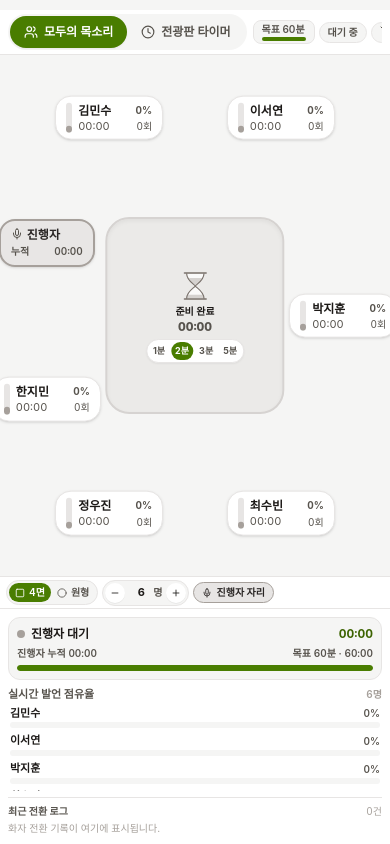
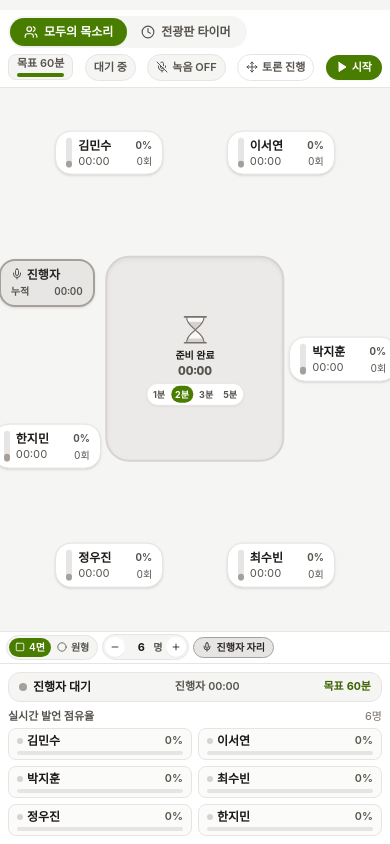
Before and after one commit to leauvas/facilitation-toolkit, a React (Vite) app: page /toolkit/allvoices in a window 390 px wide. Built offline with nearby package versions, Linux system fonts and the light colour scheme; a web font is replaced by a local one.

Commit message:
fix: remove portrait nav scroll & fit 12-person share chips in 100dvh

```diff
--- a/src/components/BalanceView.tsx
+++ b/src/components/BalanceView.tsx
@@ -429,10 +429,38 @@ export const BalanceView: React.FC<BalanceViewProps> = ({
         </footer>
       </section>
 
-      {/* Right Column (~32%, 240px~280px): Zero-Scroll Live Sub-Info Panel */}
-      <aside className="flex h-[34%] min-h-[172px] max-h-[236px] w-full shrink-0 flex-col justify-between gap-1.5 overflow-hidden border-t border-stone-200 bg-white p-2 sm:h-full sm:max-h-none sm:w-[248px] sm:border-l sm:border-t-0 sm:p-2.5 md:w-[264px] lg:w-[280px] landscape:h-full landscape:max-h-none landscape:w-[240px] landscape:border-l landscape:border-t-0 [@media(max-height:450px)]:gap-1 [@media(max-height:450px)]:p-1.5">
-        {/* Top: Active Speaker, Facilitator Total & Goal Time Gauge */}
-        <div className="shrink-0 rounded-xl border border-stone-200 bg-stone-100 p-2 [@media(max-height:450px)]:p-1.5">
+      {/* Right Column (~32%, 240px~280px) / Bottom Portrait Panel (auto-height, zero scroll for 12명) */}
+      <aside className="flex h-auto max-h-none w-full shrink-0 flex-col gap-1.5 overflow-hidden border-t border-stone-200 bg-white p-2 sm:h-full sm:w-[248px] sm:justify-between sm:border-l sm:border-t-0 sm:p-2.5 md:w-[264px] lg:w-[280px] landscape:h-full landscape:w-[240px] landscape:justify-between landscape:border-l landscape:border-t-0 [@media(max-height:450px)]:gap-1 [@media(max-height:450px)]:p-1.5">
+        {/* Mobile Portrait Single-Row Status Bar */}
+        <div className="flex shrink-0 items-center justify-between gap-2 rounded-xl border border-stone-200 bg-stone-100 px-2.5 py-1.5 text-xs sm:hidden landscape:hidden">
+          <div className="flex min-w-0 items-center gap-1.5">
+            <span
+              className={`h-2 w-2 shrink-0 rounded-full ${
+                sessionStatus === 'running'
+                  ? 'bg-lime-700 animate-pulse'
+                  : sessionStatus === 'paused'
+                    ? 'bg-orange-600'
+                    : 'bg-stone-400'
+              }`}
+            />
+            <span className="truncate font-bold text-stone-900">
+              {sessionStatus === 'idle' ? '진행자 대기' : activeSpeakerName}
+            </span>
+          </div>
+          <span className="shrink-0 tabular-nums text-[11px] font-semibold text-stone-600">
+            진행자 {formatClockMMSS(facilitatorTotalSec)}
+          </span>
+          <span
+            className={`shrink-0 tabular-nums text-[11px] font-bold ${
+              isGoalOvertime ? 'text-orange-700' : 'text-lime-800'
+            }`}
+          >
+            목표 {goalMinutes}분
+          </span>
+        </div>
+
+        {/* Desktop / Landscape Expanded Status Card */}
+        <div className="hidden shrink-0 rounded-xl border border-stone-200 bg-stone-100 p-2 sm:block landscape:block [@media(max-height:450px)]:p-1.5">
           <div className="flex items-center justify-between gap-1.5">
             <div className="flex min-w-0 items-center gap-1.5">
               <span
@@ -475,11 +503,16 @@ export const BalanceView: React.FC<BalanceViewProps> = ({
           </div>
         </div>
 
-        {/* Middle: Live Share Bar List (auto 2-col grid at >= 7 participants, zero scroll) */}
+        {/* Middle: Live Share Chips (Portrait: 2-col <=6 / 3-col 7..12; Landscape/Desktop: 1-col / 2-col) */}
         <div className="flex flex-1 min-h-0 flex-col overflow-hidden">
-          <div className="mb-1 flex shrink-0 items-center justify-between">
-            <span className="text-[11px] font-bold text-stone-600">실시간 발언 점유율</span>
-            <span className="text-[10px] font-semibold text-stone-400 tabular-nums">
+          <div className="mb-1 flex shrink-0 items-center justify-between gap-2">
+            <span className="shrink-0 text-[11px] font-bold text-stone-600">실시간 발언 점유율</span>
+            <span className="truncate text-[11px] text-stone-500 sm:hidden landscape:hidden">
+              {recentLogs[0]
+                ? `최근: ${recentLogs[0].speaker} (${formatClockMMSS(recentLogs[0].startSec)}–${formatClockMMSS(recentLogs[0].endSec)})`
+                : `${participants.length}명`}
+            </span>
+            <span className="hidden text-[10px] font-semibold text-stone-400 tabular-nums sm:inline landscape:inline">
               {participants.length}명
             </span>
           </div>
@@ -487,8 +520,8 @@ export const BalanceView: React.FC<BalanceViewProps> = ({
           <div
             className={`grid flex-1 min-h-0 content-start overflow-hidden ${
               useTwoColBars
-                ? 'grid-cols-2 gap-x-2.5 gap-y-1 [@media(max-height:450px)]:gap-y-0.5'
-                : 'grid-cols-1 gap-y-1.5 [@media(max-height:450px)]:gap-y-1'
+                ? 'grid-cols-3 gap-1 sm:grid-cols-2 sm:gap-x-2 sm:gap-y-1 landscape:grid-cols-2 landscape:gap-x-2 landscape:gap-y-1 [@media(max-height:450px)]:gap-y-0.5'
+                : 'grid-cols-2 gap-1.5 sm:grid-cols-1 sm:gap-y-1.5 landscape:grid-cols-1 landscape:gap-y-1 [@media(max-height:450px)]:gap-y-1'
             }`}
           >
             {participants.map((p) => {
@@ -500,29 +533,46 @@ export const BalanceView: React.FC<BalanceViewProps> = ({
                 currentTurnElapsedSec: 0,
               };
 
+              const dotColor =
+                m.balanceState === 'speaking'
+                  ? 'bg-lime-600'
+                  : m.balanceState === 'dominant'
+                    ? 'bg-orange-500'
+                    : m.balanceState === 'balanced'
+                      ? 'bg-emerald-500'
+                      : 'bg-stone-300';
+
               const barColor =
                 m.balanceState === 'speaking'
-                  ? 'bg-lime-700'
+                  ? 'bg-lime-600'
                   : m.balanceState === 'dominant'
-                    ? 'bg-orange-600'
+                    ? 'bg-orange-500'
                     : m.balanceState === 'balanced'
                       ? 'bg-emerald-500'
                       : 'bg-stone-300';
 
               return (
-                <div key={p.id} className="min-w-0 px-0.5">
+                <div
+                  key={p.id}
+                  className="min-w-0 rounded-lg border border-stone-200 bg-stone-50/80 px-2 py-1 [@media(max-height:450px)]:px-1.5 [@media(max-height:450px)]:py-0.5"
+                >
                   <div className="flex items-center justify-between gap-1 leading-tight">
-                    <span className="min-w-0 truncate whitespace-nowrap text-[11px] font-bold text-stone-900 [@media(max-height:450px)]:text-[10px]">
-                      {p.name}
-                    </span>
-                    <span className="shrink-0 tabular-nums text-[10px] font-semibold text-stone-600">
+                    <div className="flex min-w-0 items-center gap-1">
+                      <span className={`h-1.5 w-1.5 shrink-0 rounded-full ${dotColor}`} />
+                      <span className="min-w-0 truncate whitespace-nowrap text-xs font-semibold text-stone-900 sm:text-[11px] [@media(max-height:450px)]:text-[10px]">
+                        {p.name}
+                      </span>
+                    </div>
+                    <span className="shrink-0 tabular-nums text-[11px] font-semibold text-stone-600 sm:text-[10px]">
                       {Math.round(m.sharePct)}%
                     </span>
                   </div>
-                  <div className="mt-0.5 h-1.5 w-full overflow-hidden rounded-full bg-stone-100 [@media(max-height:450px)]:h-1">
+                  <div className="mt-0.5 h-1 w-full overflow-hidden rounded-full bg-stone-200">
                     <div
                       className={`h-full rounded-full transition-all duration-200 ${barColor}`}
-                      style={{ width: `${Math.min(100, Math.max(m.totalSec > 0 ? 4 : 0, m.sharePct))}%` }}
+                      style={{
+                        width: `${Math.min(100, Math.max(m.totalSec > 0 ? 4 : 0, m.sharePct))}%`,
+                      }}
                     />
                   </div>
                 </div>
@@ -531,8 +581,8 @@ export const BalanceView: React.FC<BalanceViewProps> = ({
           </div>
         </div>
 
-        {/* Bottom: Latest 2 Switch Logs */}
-        <div className="shrink-0 border-t border-stone-200 pt-1.5">
+        {/* Bottom: Latest 2 Switch Logs (hidden on portrait to keep 12명 grid zero-scroll) */}
+        <div className="hidden shrink-0 border-t border-stone-200 pt-1.5 sm:block landscape:block">
           <div className="mb-0.5 flex items-center justify-between">
             <span className="text-[10px] font-bold text-stone-600">최근 전환 로그</span>
             <span className="text-[10px] text-stone-400 tabular-nums">
--- a/src/components/TopNavBar.tsx
+++ b/src/components/TopNavBar.tsx
@@ -79,9 +79,10 @@ export const TopNavBar: React.FC<TopNavBarProps> = ({
 
   return (
     <>
-      <header className="landscape-compact-header relative z-30 min-h-[44px] w-full shrink-0 border-b border-stone-200 bg-white py-1">
-        <div className="mx-auto flex h-full max-w-[1600px] items-center justify-between gap-1.5 px-2 sm:px-4">
-          {/* Left: Primary Tab Navigation */}
+      <header className="relative z-30 min-h-[44px] w-full shrink-0 border-b border-stone-200 bg-white py-1.5 sm:py-1">
+        <div className="mx-auto flex max-w-[1600px] flex-col gap-1.5 px-2 sm:flex-row sm:items-center sm:justify-between sm:px-4">
+          {/* Row 1: Primary Tab Navigation (and mini badge on timer tab) */}
+          <div className="flex w-full items-center justify-between gap-2 sm:w-auto">
             <nav
               aria-label="도구 탭 전환"
               className="flex shrink-0 items-center rounded-full bg-stone-100 p-0.5"
@@ -89,7 +90,7 @@ export const TopNavBar: React.FC<TopNavBarProps> = ({
               <button
                 type="button"
                 onClick={() => onNavigate('balance')}
-              className={`flex items-center gap-1.5 whitespace-nowrap rounded-full px-3.5 py-2 text-xs font-semibold transition-all ${
+                className={`flex shrink-0 items-center gap-1.5 whitespace-nowrap rounded-full px-3.5 py-1.5 text-xs font-semibold transition-all sm:py-2 ${
                   activeTab === 'balance'
                     ? 'bg-lime-700 text-white shadow-xs'
                     : 'text-stone-600 hover:text-stone-900'
@@ -101,7 +102,7 @@ export const TopNavBar: React.FC<TopNavBarProps> = ({
               <button
                 type="button"
                 onClick={() => onNavigate('timer')}
-              className={`flex items-center gap-1.5 whitespace-nowrap rounded-full px-3.5 py-2 text-xs font-semibold transition-all ${
+                className={`flex shrink-0 items-center gap-1.5 whitespace-nowrap rounded-full px-3.5 py-1.5 text-xs font-semibold transition-all sm:py-2 ${
                   activeTab === 'timer'
                     ? 'bg-lime-700 text-white shadow-xs'
                     : 'text-stone-600 hover:text-stone-900'
@@ -112,9 +113,24 @@ export const TopNavBar: React.FC<TopNavBarProps> = ({
               </button>
             </nav>
 
-          {/* Right: Context-specific Slim Controls */}
+            {activeTab === 'timer' && isLive && (
+              <button
+                type="button"
+                onClick={() => onNavigate('balance')}
+                className="flex shrink-0 items-center gap-1 whitespace-nowrap rounded-full border border-lime-600 bg-lime-100/80 px-2.5 py-1 text-[11px] font-semibold text-lime-800 shadow-xs transition hover:bg-lime-200/70 sm:hidden"
+              >
+                {recordingEnabled && (
+                  <span className="h-1.5 w-1.5 rounded-full bg-orange-600 animate-pulse" />
+                )}
+                <span className="max-w-[80px] truncate">{activeSpeakerName}</span>
+                <span className="tabular-nums font-bold">{formatClockMMSS(elapsedAudioSec)}</span>
+              </button>
+            )}
+          </div>
+
+          {/* Row 2 on mobile portrait (Right side on sm+): Session Controls */}
           {activeTab === 'balance' ? (
-            <div className="no-scrollbar flex min-w-0 items-center gap-1 overflow-x-auto sm:gap-1.5">
+            <div className="flex w-full flex-wrap items-center justify-between gap-1 sm:w-auto sm:flex-nowrap sm:justify-end sm:gap-1.5">
               {/* Goal Time & Countdown Gauge Button */}
               <button
                 type="button"
@@ -122,7 +138,7 @@ export const TopNavBar: React.FC<TopNavBarProps> = ({
                 title="전체 목표 시간 설정"
                 className="flex shrink-0 flex-col justify-center rounded-lg border border-stone-200 bg-stone-100 px-2 py-0.5 text-left transition hover:border-lime-600"
               >
-                <div className="flex items-center gap-1 whitespace-nowrap text-[10px] font-semibold leading-tight sm:text-[11px]">
+                <div className="flex items-center gap-1 whitespace-nowrap text-[11px] font-semibold leading-tight">
                   <span className="text-stone-600">목표 {goalMinutes}분</span>
                   {isLive && (
                     <span
@@ -148,7 +164,7 @@ export const TopNavBar: React.FC<TopNavBarProps> = ({
 
               {/* Active Speaker / Recording Status Badge */}
               <div
-                className={`flex shrink-0 items-center gap-1 whitespace-nowrap rounded-full border px-2 py-0.5 text-[10px] font-semibold sm:py-1 sm:text-[11px] ${
+                className={`flex shrink-0 items-center gap-1 whitespace-nowrap rounded-full border px-2 py-1 text-[11px] font-semibold ${
                   sessionStatus === 'running'
                     ? 'border-lime-600 bg-lime-100/80 text-lime-800'
                     : sessionStatus === 'paused'
@@ -166,7 +182,7 @@ export const TopNavBar: React.FC<TopNavBarProps> = ({
                     REC
                   </span>
                 )}
-                <span className="max-w-[96px] truncate sm:max-w-[140px]">
+                <span className="max-w-[84px] truncate sm:max-w-[140px]">
                   {sessionStatus === 'idle'
                     ? '대기 중'
                     : sessionStatus === 'paused'
@@ -185,7 +201,7 @@ export const TopNavBar: React.FC<TopNavBarProps> = ({
                 <button
                   type="button"
                   onClick={() => setRecordingEnabled(!recordingEnabled)}
-                  className={`flex shrink-0 items-center gap-1 whitespace-nowrap rounded-full border px-2 py-0.5 text-[10px] font-semibold transition sm:py-1 sm:text-[11px] ${
+                  className={`flex shrink-0 items-center gap-1 whitespace-nowrap rounded-full border px-2 py-1 text-[11px] font-semibold transition ${
                     recordingEnabled
                       ? 'border-orange-500 bg-orange-50 text-orange-700'
                       : 'border-stone-200 bg-stone-100 text-stone-600 hover:text-stone-900'
@@ -205,7 +221,7 @@ export const TopNavBar: React.FC<TopNavBarProps> = ({
               <button
                 type="button"
                 onClick={() => setMode(mode === 'layout' ? 'discuss' : 'layout')}
-                className={`flex shrink-0 items-center gap-1 whitespace-nowrap rounded-full border px-2 py-0.5 text-[10px] font-semibold transition sm:py-1 sm:text-[11px] ${
+                className={`flex shrink-0 items-center gap-1 whitespace-nowrap rounded-full border px-2 py-1 text-[11px] font-semibold transition ${
                   mode === 'layout'
                     ? 'border-lime-600 bg-lime-100/80 text-lime-800'
                     : 'border-stone-200 bg-white text-stone-600 hover:bg-stone-100'
@@ -221,7 +237,7 @@ export const TopNavBar: React.FC<TopNavBarProps> = ({
                 <button
                   type="button"
                   onClick={() => void startSession()}
-                  className="flex shrink-0 items-center gap-1 whitespace-nowrap rounded-full bg-lime-700 px-2.5 py-0.5 text-[11px] font-semibold text-white shadow-xs transition hover:bg-lime-800 active:scale-95 sm:px-3 sm:py-1 sm:text-xs"
+                  className="flex shrink-0 items-center gap-1 whitespace-nowrap rounded-full bg-lime-700 px-2.5 py-1 text-[11px] font-semibold text-white shadow-xs transition hover:bg-lime-800 active:scale-95 sm:px-3 sm:text-xs"
                 >
                   <Play className="h-3 w-3 fill-current" />
                   <span>시작</span>
@@ -231,7 +247,7 @@ export const TopNavBar: React.FC<TopNavBarProps> = ({
                   <button
                     type="button"
                     onClick={sessionStatus === 'running' ? pauseSession : resumeSession}
-                    className={`flex items-center gap-1 whitespace-nowrap rounded-full border px-2 py-0.5 text-[10px] font-semibold transition active:scale-95 sm:px-2.5 sm:py-1 sm:text-[11px] ${
+                    className={`flex shrink-0 items-center gap-1 whitespace-nowrap rounded-full border px-2 py-1 text-[11px] font-semibold transition active:scale-95 sm:px-2.5 ${
                       sessionStatus === 'paused'
                         ? 'border-lime-600 bg-lime-700 text-white hover:bg-lime-800'
                         : 'border-stone-200 bg-stone-100 text-stone-900 hover:bg-stone-200'
@@ -239,12 +255,12 @@ export const TopNavBar: React.FC<TopNavBarProps> = ({
                   >
                     {sessionStatus === 'running' ? (
                       <>
-                        <Pause className="h-3 w-3" />
+                        <Pause className="h-3 w-3 shrink-0" />
                         <span className="landscape-hide-label sm:inline">일시정지</span>
                       </>
                     ) : (
                       <>
-                        <Play className="h-3 w-3 fill-current" />
+                        <Play className="h-3 w-3 shrink-0 fill-current" />
                         <span className="landscape-hide-label sm:inline">재개</span>
                       </>
                     )}
@@ -255,35 +271,35 @@ export const TopNavBar: React.FC<TopNavBarProps> = ({
                     disabled={!canUndo}
                     onClick={undoLastSwitch}
                     title="직전 오터치 실행 취소 (직전 화자로 시간 병합)"
-                    className={`flex items-center gap-1 whitespace-nowrap rounded-full border px-2 py-0.5 text-[10px] font-semibold transition sm:py-1 sm:text-[11px] ${
+                    className={`flex shrink-0 items-center gap-1 whitespace-nowrap rounded-full border px-2 py-1 text-[11px] font-semibold transition ${
                       canUndo
                         ? 'border-stone-200 bg-white text-stone-900 hover:bg-stone-100 active:scale-95'
                         : 'cursor-not-allowed border-stone-200 bg-stone-100 text-stone-400'
                     }`}
                   >
-                    <Undo2 className="h-3 w-3" />
+                    <Undo2 className="h-3 w-3 shrink-0" />
                     <span className="hidden md:inline">실행 취소</span>
                   </button>
 
                   <button
                     type="button"
                     onClick={onRequestEndSession}
-                    className="flex items-center gap-1 whitespace-nowrap rounded-full bg-orange-600 px-2.5 py-0.5 text-[10px] font-semibold text-white transition hover:bg-orange-700 active:scale-95 sm:py-1 sm:text-[11px]"
+                    className="flex shrink-0 items-center gap-1 whitespace-nowrap rounded-full bg-orange-600 px-2.5 py-1 text-[11px] font-semibold text-white transition hover:bg-orange-700 active:scale-95"
                   >
-                    <Square className="h-2.5 w-2.5 fill-current" />
+                    <Square className="h-2.5 w-2.5 shrink-0 fill-current" />
                     <span>종료</span>
                   </button>
                 </div>
               )}
             </div>
           ) : (
-            /* On Timer Tab: Mini Live Session Badge */
-            <div className="flex items-center gap-2">
+            /* On Timer Tab (sm+): Mini Live Session Badge */
+            <div className="hidden items-center gap-2 sm:flex">
               {isLive ? (
                 <button
                   type="button"
                   onClick={() => onNavigate('balance')}
-                  className="flex items-center gap-1.5 whitespace-nowrap rounded-full border border-lime-600 bg-lime-100/80 px-2.5 py-0.5 text-[11px] font-semibold text-lime-800 shadow-xs transition hover:bg-lime-200/70 sm:py-1 sm:text-xs"
+                  className="flex items-center gap-1.5 whitespace-nowrap rounded-full border border-lime-600 bg-lime-100/80 px-2.5 py-1 text-xs font-semibold text-lime-800 shadow-xs transition hover:bg-lime-200/70"
                 >
                   {recordingEnabled && (
                     <span className="flex items-center gap-1 rounded-full bg-orange-600 px-1.5 py-0.5 text-[9px] font-bold text-white">
@@ -303,8 +319,8 @@ export const TopNavBar: React.FC<TopNavBarProps> = ({
                   </span>
                 </button>
               ) : (
-                <span className="hidden text-xs font-medium text-stone-600 sm:inline">
-                  facilitation.group Toolkit
+                <span className="text-xs font-medium text-stone-600">
+                  모두의 목소리 · AllVoices
                 </span>
               )}
             </div>
@@ -312,11 +328,11 @@ export const TopNavBar: React.FC<TopNavBarProps> = ({
         </div>
       </header>
 
-      {/* Portal Goal Time Selector Modal/Popover (never clipped by header overflow) */}
+      {/* Portal Goal Time Selector Modal/Popover */}
       {showGoalPopover &&
         createPortal(
           <div
-            className="fixed inset-0 z-50 flex items-start justify-end bg-stone-900/20 p-2 pt-14 sm:p-4 sm:pt-16"
+            className="fixed inset-0 z-50 flex items-start justify-end bg-stone-900/20 p-2 pt-24 sm:p-4 sm:pt-14"
             onClick={() => setShowGoalPopover(false)}
           >
             <div
```
Lines whose indentation alone changed are shown as unchanged.
